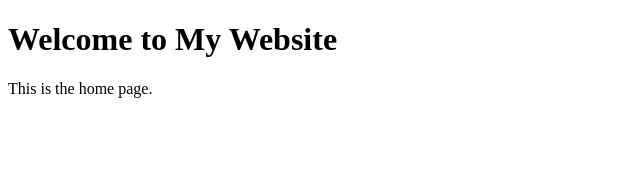
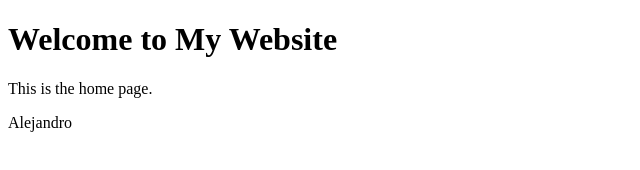
Before and after one commit to alej33ch/test, a plain HTML site: page index.html in a window 1280 px wide. Shown: the full height of the page, 0-640 px from the left. Drawn offline with Linux system fonts and the light colour scheme.

Commit message:
Update index.html

```diff
--- a/index.html
+++ b/index.html
@@ -8,5 +8,6 @@
 <body>
     <h1>Welcome to My Website</h1>
     <p>This is the home page.</p>
+    <p>Alejandro</p>
 </body>
 </html>
```
